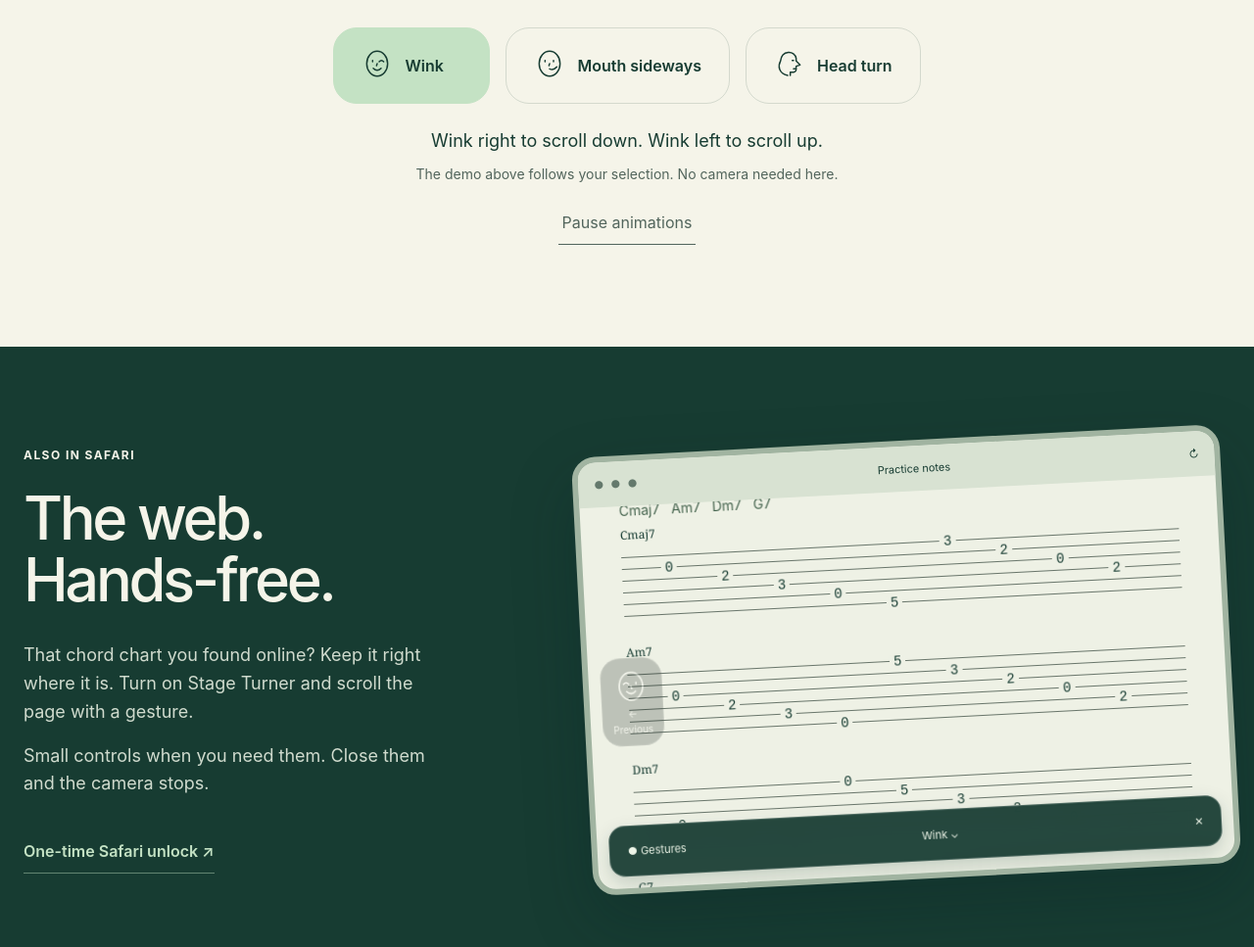
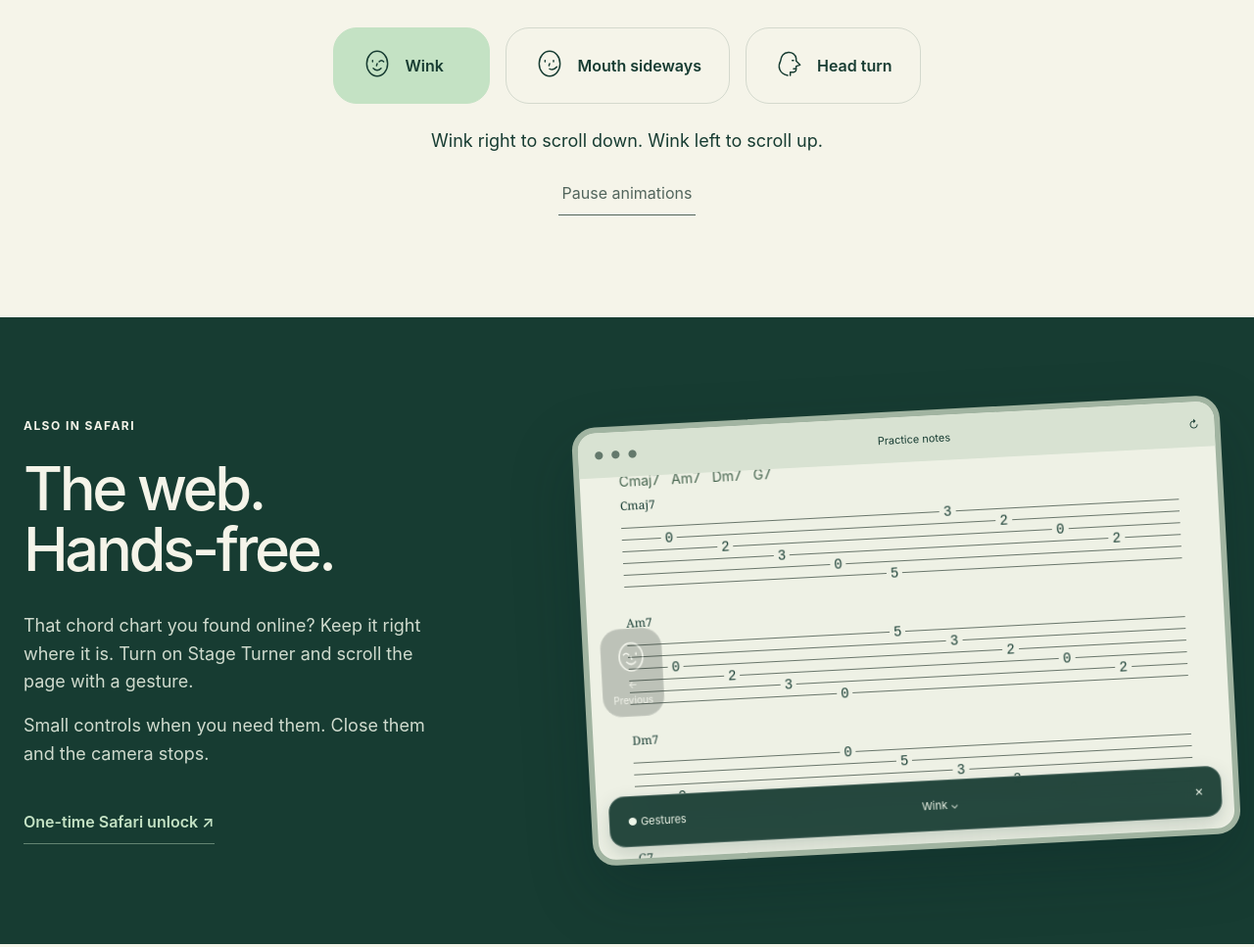
Before and after one commit to manyoneek/stage-turner-site, a website: page index.html in a window 1280 px wide. Shown: the part 1320-2287 px from the top of the page at 98% size. Drawn offline with Linux system fonts and the light colour scheme.

Commit message:
Remove unnecessary gesture demo explanation

```diff
--- a/index.html
+++ b/index.html
@@ -5,7 +5,7 @@
 <section class="hero"><div class="hero-copy"><p class="eyebrow">For iPhone, iPad &amp; Mac</p><h1>Keep your hands<br>on the <em>music.</em></h1><p class="intro">A wink turns the page.<br>You keep playing.</p><a class="button" href="#how">See it in motion <span aria-hidden="true">↓</span></a></div>
 <div class="hero-art"><div class="paper-note">Your music. Your pace.</div><div class="device demo" data-gesture="wink"><div class="device-camera"></div><div class="demo-screen"><div class="score-heading"><span>EVENING PRACTICE</span><strong>A little room to play.</strong><span>GUITAR · 4/4 · ♩ = 92</span></div><div class="score-viewport"><div class="score-paper" data-score></div></div><div class="feedback" aria-hidden="true"></div><div class="reader-bar"><span>● Gestures</span><span>Wink</span><span>⌁ Tuning</span></div></div></div><div class="gesture-caption"><span class="pulse"></span><span class="direction-label">Wink right to scroll down.</span></div></div></section>
 <div class="tools-strip"><span>PDFs &amp; images</span><span>Zoom without losing your place</span><span>Your own sheet music</span></div>
-<section id="how" class="gesture-section"><div class="section-heading"><p class="eyebrow">Find your gesture</p><h2>Small movement.<br>Next line.</h2><p>Choose the gesture that fits how you play. Adjust its sensitivity and the time between turns in the app.</p></div><div class="gesture-picker" role="group" aria-label="Preview a gesture"><button data-pick="wink" aria-pressed="true"><span data-icon="wink"></span>Wink</button><button data-pick="mouthSideways" aria-pressed="false"><span data-icon="mouthSideways"></span>Mouth sideways</button><button data-pick="headTurn" aria-pressed="false"><span data-icon="headTurn"></span>Head turn</button></div><div class="gesture-explainer"><p id="gesture-description">Wink right to scroll down. Wink left to scroll up.</p><p class="small">The demo above follows your selection. No camera needed here.</p></div><button id="motion-toggle" class="text-button" aria-pressed="false">Pause animations</button></section>
+<section id="how" class="gesture-section"><div class="section-heading"><p class="eyebrow">Find your gesture</p><h2>Small movement.<br>Next line.</h2><p>Choose the gesture that fits how you play. Adjust its sensitivity and the time between turns in the app.</p></div><div class="gesture-picker" role="group" aria-label="Preview a gesture"><button data-pick="wink" aria-pressed="true"><span data-icon="wink"></span>Wink</button><button data-pick="mouthSideways" aria-pressed="false"><span data-icon="mouthSideways"></span>Mouth sideways</button><button data-pick="headTurn" aria-pressed="false"><span data-icon="headTurn"></span>Head turn</button></div><div class="gesture-explainer"><p id="gesture-description">Wink right to scroll down. Wink left to scroll up.</p></div><button id="motion-toggle" class="text-button" aria-pressed="false">Pause animations</button></section>
 <section class="safari-section" id="safari"><div class="safari-copy"><p class="eyebrow">Also in Safari</p><h2>The web.<br>Hands-free.</h2><p>That chord chart you found online? Keep it right where it is. Turn on Stage Turner and scroll the page with a gesture.</p><p>Small controls when you need them. Close them and the camera stops.</p><a class="text-link" href="#access">One-time Safari unlock <span aria-hidden="true">↗</span></a></div><div class="browser demo" data-gesture="wink"><div class="browser-chrome"><span>● ● ●</span><span>Practice notes</span><span>↻</span></div><div class="browser-viewport"><div class="web-paper"><p class="eyebrow">THE PRACTICE ROOM</p><h3>A song for<br>a quiet afternoon.</h3><p class="chords">Cmaj7 &nbsp; Am7 &nbsp; Dm7 &nbsp; G7</p><div data-score></div><h3>One more time,<br>from the top.</h3><p class="chords">Fmaj7 &nbsp; Em7 &nbsp; Dm7 &nbsp; C</p><div data-score></div></div></div><div class="feedback" aria-hidden="true"></div><div class="browser-controls"><span>● Gestures</span><span>Wink ⌄</span><span>✕</span></div></div></section>
 <section class="film-section" id="film"><div class="section-heading"><p class="eyebrow">Watch it work</p><h2>Keep the music moving.</h2><p>A 32-second animated tour of gestures and Safari.</p></div><video controls playsinline preload="metadata" poster="assets/promo-poster.jpg" aria-label="Stage Turner animated product tour: right wink scrolls down, left wink scrolls up, with mouth gestures, head turns and Safari"><source src="assets/stage-turner-promo.mp4" type="video/mp4"><a href="assets/stage-turner-promo.mp4">Download the video</a></video><p class="small">Silent animation. All explanations appear on screen.</p></section>
 <section class="start-section" id="start"><div><p class="eyebrow">A familiar routine. One less interruption.</p><h2>Bring a sheet.<br>Find your place.<br><em>Play.</em></h2></div><div class="start-steps"><article><span>01</span><div><h3>Open your music</h3><p>Import a PDF or image. On Mac, drag a file into the app.</p></div></article><article><span>02</span><div><h3>Make it comfortable</h3><p>Zoom to a size you can read. Pick a gesture and turn on the camera.</p></div></article><article><span>03</span><div><h3>Keep your hands free</h3><p>Scroll through the sheet, then turn the page. Manual controls are always there, too.</p></div></article></div></section>
```
